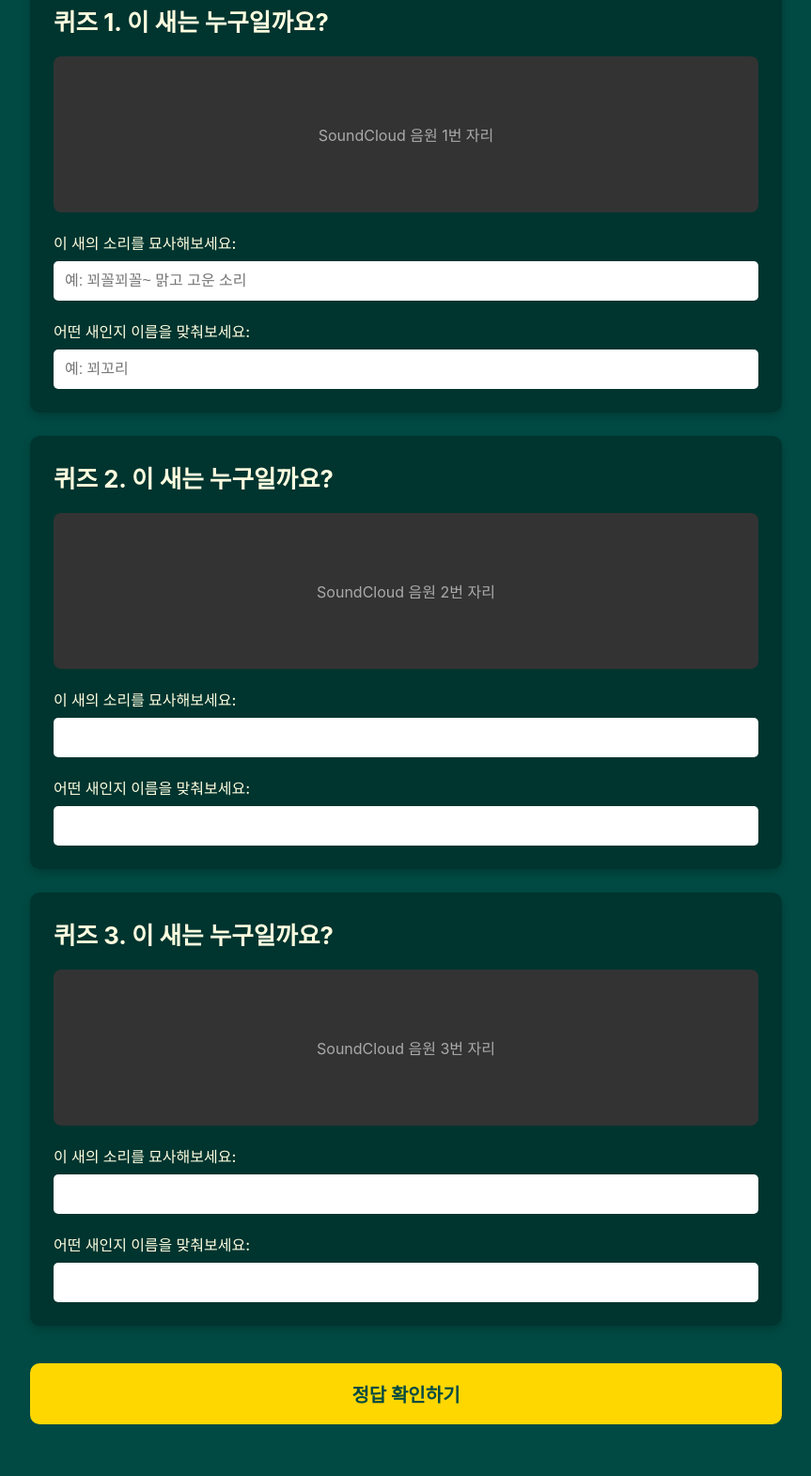
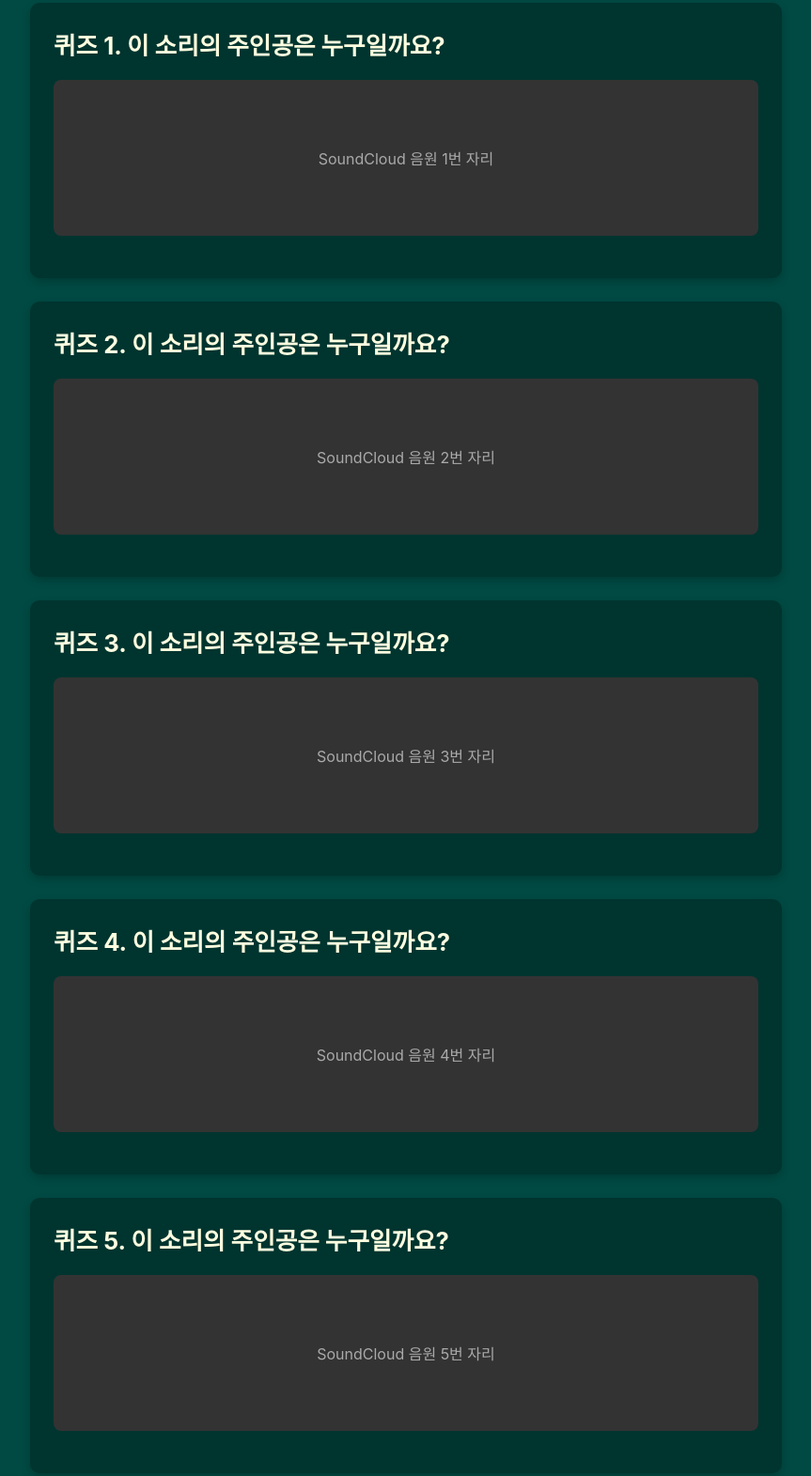
Before and after one commit to hongsfive/br-eco-quiz, a plain HTML site: page index.html in a window 1280 px wide. Shown: the part 363-1934 px from the top of the page at 94% size, without its empty margins (208-1071 px from the left). Before the commit the page ends 1899 px from the top, so only its background shows below. Drawn offline with Linux system fonts and the light colour scheme; a web font is replaced by a local one.

Commit message:
Update HTML files with latest changes

```diff
--- a/index.html
+++ b/index.html
@@ -3,7 +3,7 @@
 <head>
     <meta charset="UTF-8">
     <meta name="viewport" content="width=device-width, initial-scale=1.0">
-    <title>소리로 만나는 보령의 생물다양성 - 퀴즈</title>
+    <title>소리로 만나는 생물다양성 - 퀴즈</title>
     <link rel="stylesheet" href="style.css">
     <link href="https://webfontworld.github.io/gmarket/GmarketSans.css" rel="stylesheet">
 </head>
@@ -11,50 +11,52 @@
     <div class="container">
         <header>
             <h4>지구를 지키는 시학교</h4>
-            <h1>소리로 만나는<br>보령의 생물다양성</h1>
+            <h1>소리로 만나는<br>생물다양성</h1>
         </header>
 
         <main>
             <h2>새소리 퀴즈</h2>
-            <p class="subtitle">소리를 듣고 새의 소리를 묘사해보고, 어떤 새인지 맞춰보세요!</p>
+            <p class="subtitle">다음의 소리를 듣고 동물의 소리를 묘사해보세요.
+                <br /> 그리고 어떤 동물인지 맞춰보세요!</p>
 
             <div class="quiz-item">
-                <h3>퀴즈 1. 이 새는 누구일까요?</h3>
+                <h3>퀴즈 1. 이 소리의 주인공은 누구일까요?</h3>
 
                 <div class="embed-soundcloud">
                     <div class="placeholder">SoundCloud 음원 1번 자리</div>
                 </div>
-                <label for="desc1">이 새의 소리를 묘사해보세요:</label>
-                <input type="text" id="desc1" name="desc1" placeholder="예: 꾀꼴꾀꼴~ 맑고 고운 소리">
-
-                <label for="guess1">어떤 새인지 이름을 맞춰보세요:</label>
-                <input type="text" id="guess1" name="guess1" placeholder="예: 꾀꼬리">
             </div>
 
             <div class="quiz-item">
-                <h3>퀴즈 2. 이 새는 누구일까요?</h3>
+                <h3>퀴즈 2. 이 소리의 주인공은 누구일까요?</h3>
 
                 <div class="embed-soundcloud">
                     <div class="placeholder">SoundCloud 음원 2번 자리</div>
                 </div>
-                <label for="desc2">이 새의 소리를 묘사해보세요:</label>
-                <input type="text" id="desc2" name="desc2">
-
-                <label for="guess2">어떤 새인지 이름을 맞춰보세요:</label>
-                <input type="text" id="guess2" name="guess2">
             </div>
 
             <div class="quiz-item">
-                <h3>퀴즈 3. 이 새는 누구일까요?</h3>
+                <h3>퀴즈 3. 이 소리의 주인공은 누구일까요?</h3>
 
                 <div class="embed-soundcloud">
                     <div class="placeholder">SoundCloud 음원 3번 자리</div>
                 </div>
-                <label for="desc3">이 새의 소리를 묘사해보세요:</label>
-                <input type="text" id="desc3" name="desc3">
+            </div>
 
-                <label for="guess3">어떤 새인지 이름을 맞춰보세요:</label>
-                <input type="text" id="guess3" name="guess3">
+            <div class="quiz-item">
+                <h3>퀴즈 4. 이 소리의 주인공은 누구일까요?</h3>
+
+                <div class="embed-soundcloud">
+                    <div class="placeholder">SoundCloud 음원 4번 자리</div>
+                </div>
+            </div>
+
+            <div class="quiz-item">
+                <h3>퀴즈 5. 이 소리의 주인공은 누구일까요?</h3>
+
+                <div class="embed-soundcloud">
+                    <div class="placeholder">SoundCloud 음원 5번 자리</div>
+                </div>
             </div>
 
             <a href="answer.html" class="cta-button">정답 확인하기</a>
```
Also changed, not shown: answer.html (+21 -5 lines).
